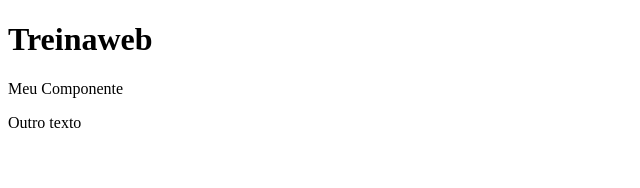
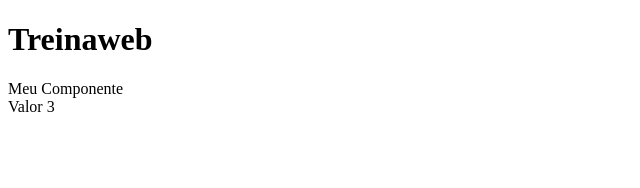
Before and after one commit to eRodriguesSantana/introducao-angular, an Angular app in the folder meu-app/: page / in a window 1280 px wide. Shown: the top 188 px of the page, without its empty margins (0-640 px from the left). Built offline with nearby package versions, Linux system fonts and the light colour scheme.

Commit message:
Escondendo e exibindo elementos com [ngSwitch] e *ngSwitchCase

```diff
--- a/meu-app/src/app/meu-componente2/meu-componente2.component.html
+++ b/meu-app/src/app/meu-componente2/meu-componente2.component.html
@@ -1,5 +1,8 @@
-<p *ngIf="isVisible; else condicaoFalsa">{{ Aluno?.dados?.nome }}</p>
+<p *ngIf="isVisible">{{ Aluno?.dados?.nome }}</p>
 
-<ng-template #condicaoFalsa>
-  <p>Outro texto</p>
-</ng-template>
+<div [ngSwitch]="myValue">
+  <span *ngSwitchCase="1">Valor 1</span>
+  <span *ngSwitchCase="2">Valor 2</span>
+  <span *ngSwitchCase="3">Valor 3</span>
+  <span *ngSwitchCase="">Valor Padrão</span>
+</div>
--- a/meu-app/src/app/meu-componente2/meu-componente2.component.ts
+++ b/meu-app/src/app/meu-componente2/meu-componente2.component.ts
@@ -9,7 +9,7 @@
 
   nome = "Eduardo";
   isVisible = false;
-
+  myValue = 3;
 
   Aluno =  {
    dados:   {
```
